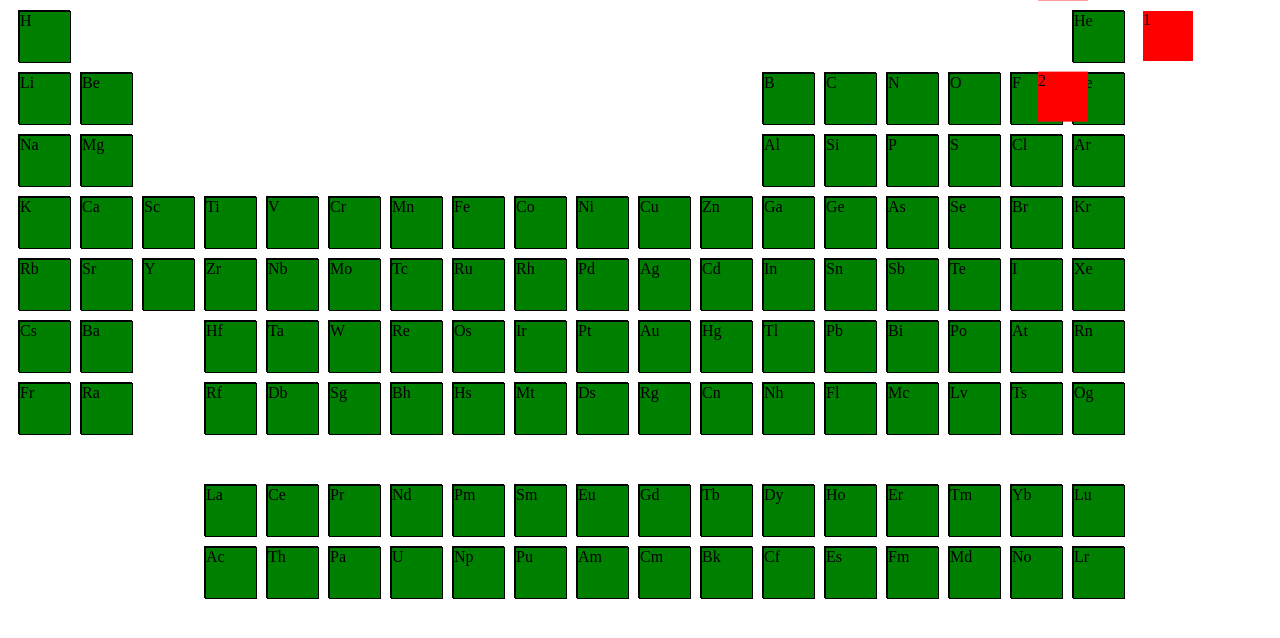
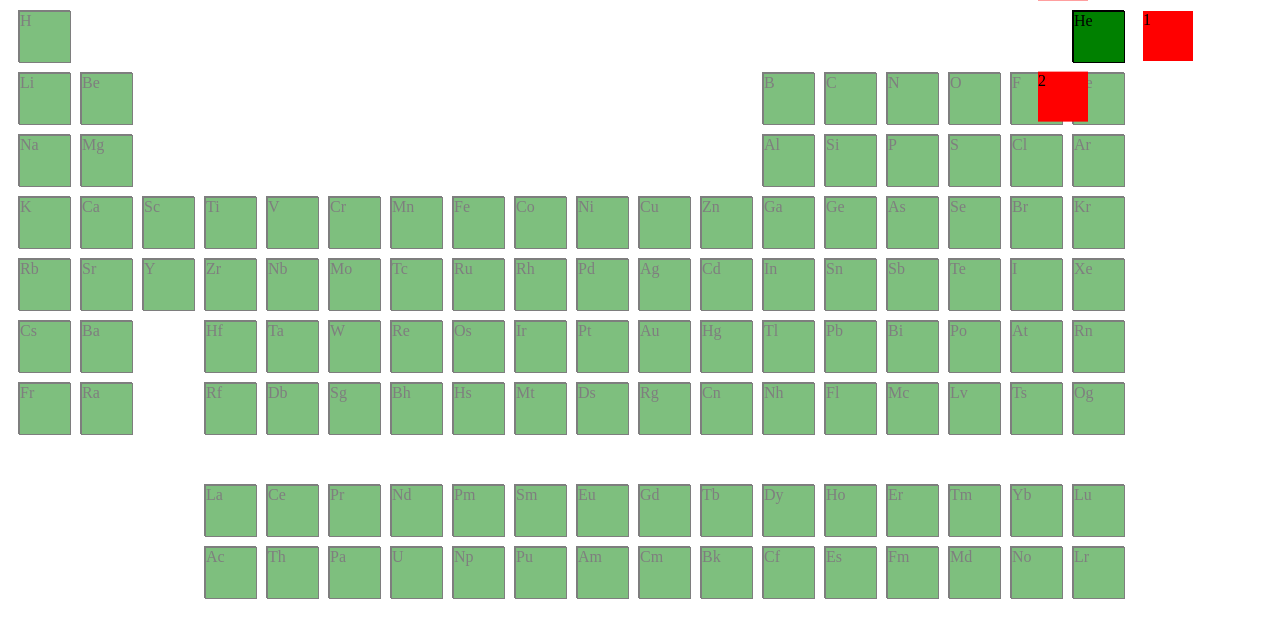
Before and after one commit to TechnoVoyage/mendeleev-table, a plain HTML site: page index.html in a window 1280 px wide. Both pictures are taken after a click on the element "He". Drawn offline with nearby package versions, Linux system fonts and the light colour scheme.

Commit message:
Improved animations

```diff
--- a/index.html
+++ b/index.html
@@ -17,6 +17,8 @@
 
   </div>
 
+  <div class="touchscreen" id="touchscreen"></div>
+
   <script src="node_modules/animejs/lib/anime.min.js"></script>
   <script src="const.js"></script>
   <script src="main.js"></script>
--- a/main.js
+++ b/main.js
@@ -1,8 +1,44 @@
+
+
 id_chosen = -1;
 
+
+document.getElementById('touchscreen').onclick = function(){
+  f(id_chosen)
+}
+function dim_table(id){
+  document.getElementById('touchscreen').style.visibility = "visible";
+  for (var i = 1; i <= 118; ++i){
+    if (i != id){
+      element = document.getElementById(`element-${i}`)
+      element.style.transition = "0"
+      element.style.zIndex = "-1";
+      element.style.transition = "0.5s"
+
+    }
+  }
+  for (var i = 1; i <= 118; ++i){
+    if (i != id){
+      element = document.getElementById(`element-${i}`)
+      element.style.opacity = "0.5";
+
+    }
+  }
+}
+
+function highlight_table(id){
+  document.getElementById('touchscreen').style.visibility = "hidden";
+  for (var i = 1; i <= 118; ++i){
+    if (i != id){
+      element = document.getElementById(`element-${i}`)
+      element.style.opacity = "1";
+      element.style.zIndex = "2";
+    }
+  }
+}
+
 function f(id) {
-
-
+  console.log(1)
   amount_isotopes = element_isotopes[id].length;
   r = 70;
   angle = 2 * Math.PI / amount_isotopes;
@@ -14,29 +50,32 @@ function f(id) {
       easing: 'easeInOutExpo',
     })
     for (var i = 0; i < element_isotopes[id_chosen].length; ++i){
-
-      document.getElementById(`element-${id_chosen}-${element_isotopes[id_chosen][i]}`).style.zIndex = 0;
       anim1.add({
         targets: `#element-${id_chosen}-${element_isotopes[id_chosen][i]}`,
         translateX: 0,
         translateY: 0,
-      }, '-=150');
+        opacity: "0",
+      }, '-=150')
       angle_cur += angle;
     }
   }
-  if (id_chosen == id) { id_chosen = -1; return;}
+  if (id_chosen == id) {
+    highlight_table(id);
+    id_chosen = -1;
+    return;
+  }
+  dim_table(id);
   id_chosen = id;
   anim = anime.timeline({
     duration: 300,
     easing: 'easeInOutExpo',
   })
   for (var i = 0; i < amount_isotopes; ++i){
-
-    document.getElementById(`element-${id}-${element_isotopes[id][i]}`).style.zIndex = 1;
     anim.add({
       targets: `#element-${id}-${element_isotopes[id][i]}`,
       translateX: r * Math.cos(angle_cur),
       translateY: r * Math.sin(angle_cur),
+      opacity: "1",
     }, '-=150');
     angle_cur += angle;
   }
--- a/style.css
+++ b/style.css
@@ -25,6 +25,8 @@
     border: 1px solid black;
     background-color: white;
     margin-left: 10px;
+    opacity: 1;
+    transition: 0.5s;
 }
 .table-element-main{
     position: absolute;
@@ -33,7 +35,7 @@
     height: 50px;
     border: 1px solid black;
     background-color: green;
-    z-index: 0;
+    z-index: 2;
 }
 
 .table-element-isotope{
@@ -41,4 +43,16 @@
     width: 50px;
     height: 50px;
     background-color: red;
+    opacity: 0;
+    z-index: 1;
 }
+
+.touchscreen{
+    display: block;
+    width: 100%;
+    height: 100%;
+    position: absolute;
+    top: 0;
+    visibility: hidden;
+    z-index: 0;
+}
```
